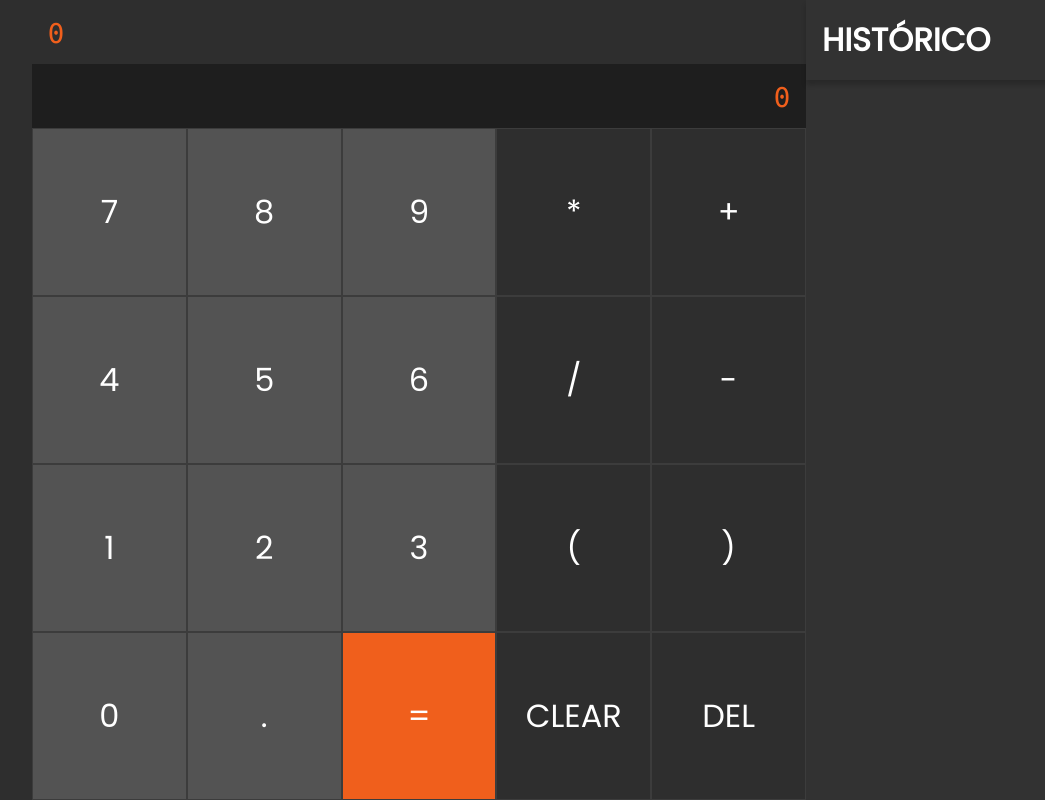
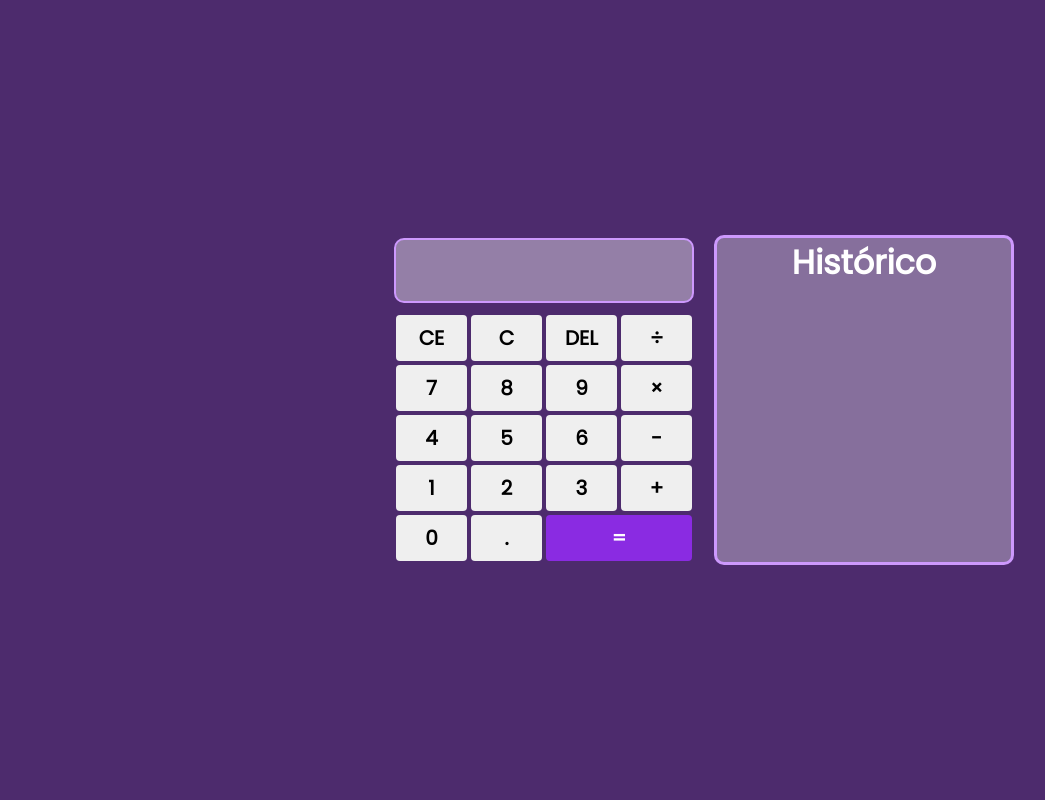
Before and after one commit to FabioMonsores/CalculadoraStackxLabs, a plain HTML site: page index.html in a window 1280 px wide. Shown: the whole page, without its empty margins (96-1141 px from the left). Drawn offline with Linux system fonts and the light colour scheme.

Commit message:
Atualização

```diff
--- a/index.html
+++ b/index.html
@@ -2,53 +2,50 @@
 <html lang="pt-br">
 
 <head>
-  <meta charset="utf-8">
-  <meta name="viewport" content="width=device-width">
+  <meta charset="UTF-8">
+  <meta name="viewport" content="width=device-width, initial-scale=1.0">
+  <link rel="stylesheet" href="style.css">
+  <link rel="shortcut icon" href="img/calculator-icon.png" type="image/x-icon">
+  <script src="script.js" defer></script>
   <title>Calculadora</title>
-  <link rel="stylesheet" href="style.css">
-  <link rel="shortcut icon" type="image/x-icon" href="img/calculator-icon.png">
 </head>
 
 <body>
+
   <div class="container">
-    <div class="visorHistorico">
-      <input type="text" id="input" placeholder="0" disabled>
-      <input type="text" id="output" placeholder="0" disabled="true">
+    <div id="visor"></div>
+    <div class="botoes">
+      <button>CE</button>
+      <button>C</button>
+      <button>DEL</button>
+      <button>&divide;</button>
 
-      <div class="botoes">
-        <button class="botaoCinza">7</button>
-        <button class="botaoCinza">8</button>
-        <button class="botaoCinza">9</button>
-        <button>*</button>
-        <button>+</button>
+      <button class="numero">7</button>
+      <button class="numero">8</button>
+      <button class="numero">9</button>
+      <button>&times;</button>
 
-        <button class="botaoCinza">4</button>
-        <button class="botaoCinza">5</button>
-        <button class="botaoCinza">6</button>
-        <button>/</button>
-        <button>-</button>
+      <button class="numero">4</button>
+      <button class="numero">5</button>
+      <button class="numero">6</button>
+      <button>-</button>
 
-        <button class="botaoCinza">1</button>
-        <button class="botaoCinza">2</button>
-        <button class="botaoCinza" class="botaoCinza">3</button>
-        <button>(</button>
-        <button>)</button>
+      <button class="numero">1</button>
+      <button class="numero">2</button>
+      <button class="numero">3</button>
+      <button>+</button>
 
-        <button class="botaoCinza">0</button>
-        <button class="botaoCinza">.</button>
-        <button class="botaoLaranja">=</button>
-        <button>CLEAR</button>
-        <button>DEL</button>
-      </div>
+      <button class="numero">0</button>
+      <button>.</button>
+      <button id="equal-btn">=</button>
     </div>
+  </div>
 
-    <div class="historico">
-      <h4>HISTÓRICO</h4>
-      <div class="containerHistorico"></div>
-    </div>
+  <div id="container" class="inlineBlock">
+    <h3>Histórico</h3>
+    <div id="historico"></div>
+  </div>
 
-  </div>
-  <script src="script.js"></script>
 </body>
 
 </html>
--- a/script.js
+++ /dev/null
@@ -1,85 +0,0 @@
-const buttons = document.querySelectorAll(".botoes button");
-const inputEl = document.querySelector("input");
-const output = document.querySelector("#output");
-const historyContainer = document.querySelector(".containerHistorico");
-
-const STORAGE_NAME = "historyStorage";
-
-if (localStorage.getItem(STORAGE_NAME) == null) {
-  localStorage.setItem(STORAGE_NAME, JSON.stringify([]));
-}
-
-refreshHistory();
-
-for (let button of buttons) {
-  const symbol = button.innerHTML;
-
-  button.addEventListener("pointerdown", () => {
-    if (symbol == "=") {
-      const historyElements = JSON.parse(localStorage.getItem(STORAGE_NAME));
-      if (!historyElements.includes(inputEl.value)) {
-        historyElements.push(inputEl.value);
-      }
-      localStorage.setItem(STORAGE_NAME, JSON.stringify(historyElements));
-
-      inputEl.value = output.value;
-      refreshHistory();
-    } else if (symbol == "DEL") {
-      inputEl.value = inputEl.value.slice(0, inputEl.value.length - 1);
-    } else if (symbol == "CLEAR") {
-      inputEl.value = "";
-    } else {
-      inputEl.value += symbol;
-    }
-
-    registrateChange();
-  });
-}
-
-inputEl.addEventListener("input", registrateChange);
-
-function registrateChange() {
-  let newValue = eval(inputEl.value) || "";
-
-  output.value = newValue;
-}
-
-function refreshHistory() {
-  historyContainer.innerHTML = "";
-
-  let historyElements = JSON.parse(localStorage.getItem(STORAGE_NAME));
-
-  for (let i = historyElements.length - 1; i >= 0; i--) {
-    const div = document.createElement("div");
-    div.className = "historyItem";
-
-    let evaluated = "";
-
-    try {
-      evaluated = eval(historyElements[i]);
-    } catch (error) {
-      evaluated = "INVALID RESULT";
-    }
-
-    div.innerHTML = `
-            <div>${truncate(historyElements[i], 14)}</div>
-            <div>${truncate(evaluated, 14)}</div>
-        `;
-
-    historyContainer.appendChild(div);
-
-    div.addEventListener("pointerdown", () => {
-      inputEl.value = historyElements[i];
-      registrateChange();
-    });
-  }
-}
-
-function truncate(string, max) {
-  string = String(string);
-  if (string.length > max) {
-    return string.substring(0, max - 3) + "...";
-  } else {
-    return string;
-  }
-}
--- a/style.css
+++ b/style.css
@@ -1,39 +1,5 @@
 @import url("https://fonts.googleapis.com/css2?family=Ubuntu+Mono&display=swap");
 @import url("https://fonts.googleapis.com/css2?family=Poppins&display=swap");
-
-#input,
-#output {
-  padding: 0.5em;
-  font-family: "Ubuntu Mono", monospace;
-}
-
-#input {
-  color: #f05f1c;
-}
-
-::placeholder {
-  /* Chrome, Firefox, Opera, Safari 10.1+ */
-  color: #f05f1c;
-  opacity: 1; /* Firefox */
-  font-family: "Ubuntu Mono", monospace;
-}
-
-:-ms-input-placeholder {
-  /* Internet Explorer 10-11 */
-  color: #f05f1c;
-  font-family: "Ubuntu Mono", monospace;
-}
-
-::-ms-input-placeholder {
-  /* Microsoft Edge */
-  color: #f05f1c;
-  font-family: "Ubuntu Mono", monospace;
-}
-
-#output {
-  text-align: right;
-  background-color: rgb(30, 30, 30);
-}
 
 * {
   margin: 0;
@@ -41,115 +7,92 @@
   box-sizing: border-box;
 }
 
-h6 {
-  margin: 0;
+body {
+  width: 100%;
+  height: 100vh;
+  display: flex;
+  flex-direction: column;
+  justify-content: center;
+  align-items: center;
+  background-color: #4d2b6d;
 }
 
-body {
-  font-family: "Poppins", sans-serif;
-  font-size: 200%;
-  height: 100vh;
-  margin: 0;
-  background-color: rgb(46, 46, 46);
-  color: white;
-  display: flex;
-  justify-content: center;
-  overflow: none;
+button {
+  padding: 5px;
+  margin: 2px;
+  border: none;
+  box-sizing: border-box;
+  cursor: pointer;
+  border-radius: 4px;
+  font-size: 15pt;
+  font-family: "poppins";
+  font-weight: bolder;
 }
 
-.container {
-  overflow: none;
-  width: 80vw;
-  height: 50vh;
-  display: grid;
-  grid-template-columns: 1fr 250px;
-}
-
-.visorHistorico {
-  display: flex;
-  flex-direction: column;
-}
-
-.historico {
-  background-color: rgb(50, 50, 50);
-  display: flex;
-  flex-direction: column;
-  height: 100vh;
-}
-
-.historico h4 {
-  padding: 0.5em;
-  box-shadow: 0 5px 5px rgba(0, 0, 0, 0.2);
-}
-
-.containerHistorico {
-  flex-grow: 1;
-  overflow-y: auto;
-  overflow-x: hidden;
-}
-
-button,
-input {
-  font: inherit;
-  color: inherit;
-  background-color: inherit;
-  border: none;
+button:hover {
+  background-color: blueviolet;
+  color: white;
 }
 
 .botoes {
   display: grid;
-  grid-template-columns: 1fr 1fr 1fr 1fr 1fr;
-  flex-grow: 1;
+  grid-template-columns: 1fr 1fr 1fr 1fr;
+  width: 300px;
+  height: 250px;
 }
 
-.botoes button {
-  border: 1px solid rgb(60, 60, 60);
-  cursor: pointer;
+#equal-btn {
+  grid-column: 3 / span 2;
+  background-color: blueviolet;
+  color: white;
 }
 
-button:hover {
-  background-color: #f05f1c;
-  color: #343434;
+#equal-btn:hover {
+  background-color: rgb(255, 255, 255);
+  color: blueviolet;
 }
 
-.botaoLaranja {
-  background-color: rgb(240, 95, 28);
+#container {
+  background-color: rgba(255, 255, 255, 0.322);
+  margin-left: 50%;
+  width: 300px;
+  border: 3px solid;
+  border-radius: 10px;
+  border-color: #cd99fd;
+  padding: 10px;
+  height: 330px;
+  position: absolute;
 }
 
-.botaoCinza {
-  background-color: rgba(231, 229, 229, 0.2);
+#visor {
+  margin-bottom: 10px;
+  background-color: rgba(255, 255, 255, 0.397);
+  border: 2px solid;
+  border-radius: 10px;
+  border-color: #cd99fd;
+  width: 300px;
+  height: 65px;
+  font-family: "Ubuntu", monospace;
+  font-size: 50px;
+  text-align: right;
+  padding-right: 8px;
 }
 
-.historyItem {
-  border-bottom: 1px solid rgb(100, 100, 100);
-  padding-left: 1em;
-  padding-right: 1em;
-  color: rgb(128, 128, 128);
-  font-size: 60%;
+/*Histórico*/
+#historico {
+  font-family: "Poppins";
+  margin-left: 2%;
+  margin-top: 50px;
+  font-size: 30px;
+  cursor: pointer;
+  text-decoration: underline;
+  color: #cd99fd;
 }
 
-.historyItem > *:first-child {
-  padding-top: 0.5em;
+h3 {
+  font-size: 25pt;
+  font-family: "Poppins";
+  color: rgb(255, 255, 255);
+  text-align: center;
+  margin-top: -10px;
 }
-
-.historyItem > *:last-child {
-  text-align: right;
-}
-
-::-webkit-scrollbar {
-  background-color: transparent;
-}
-
-::-webkit-scrollbar-thumb {
-  background-color: #323232;
-  transition: background-color 0.3s ease;
-}
-
-@media screen and (max-width: 700px) {
-  .historico {
-    display: none;
-  }
-  .container {
-    grid-template-columns: 1fr;
-  }
-}
```
